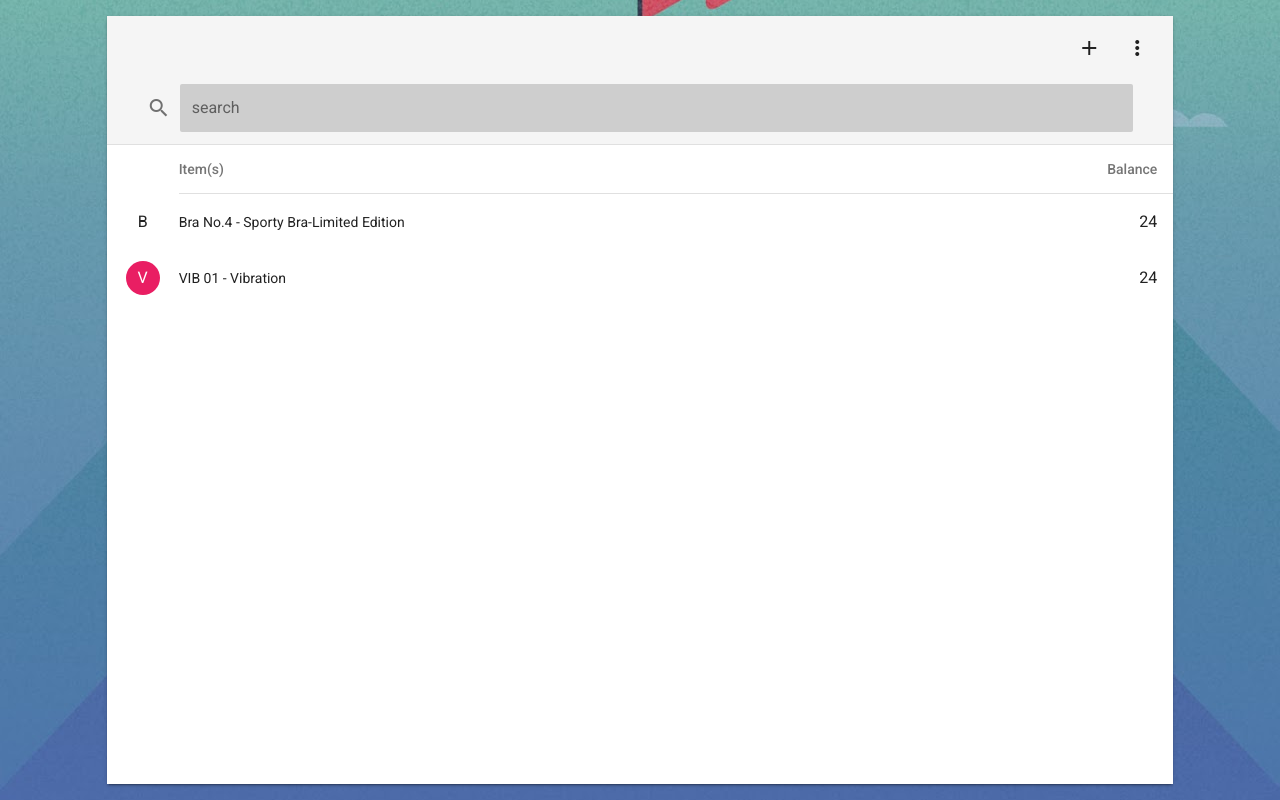
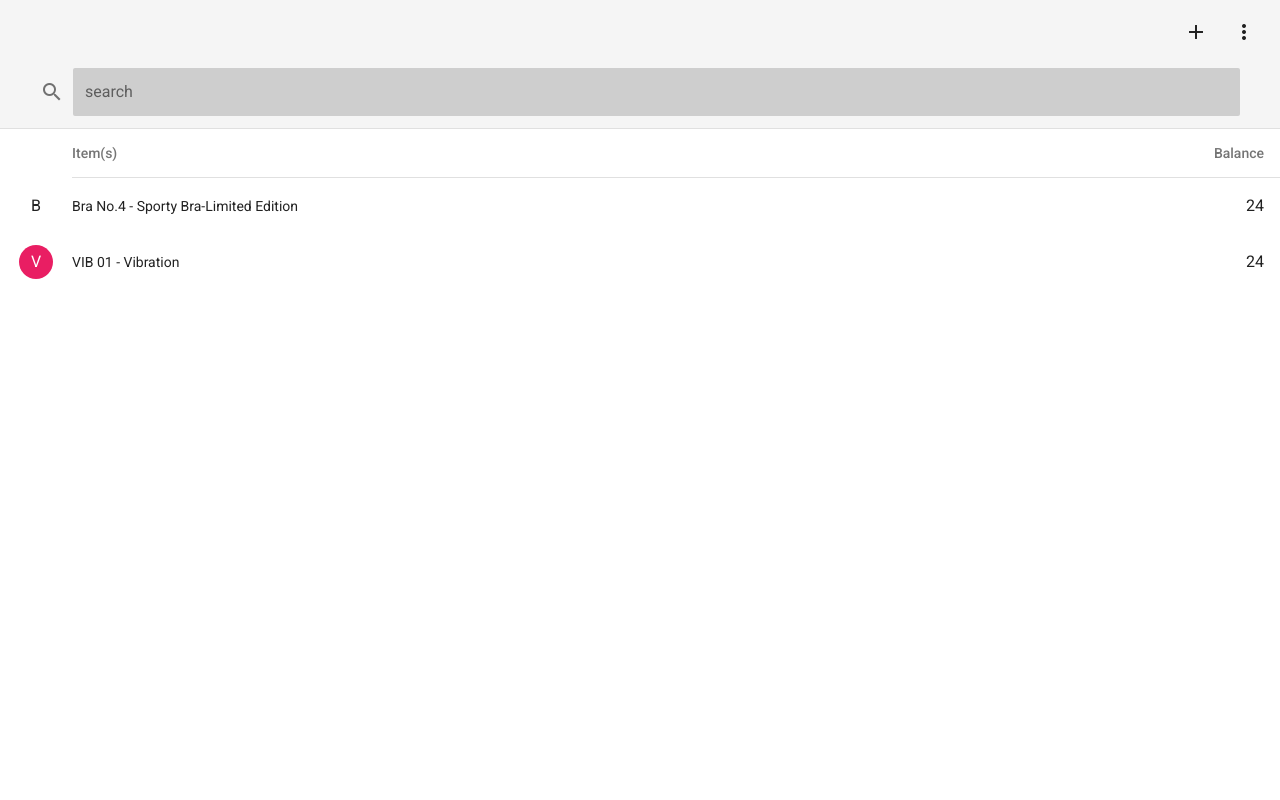
Before and after one commit to jackn3o/inventory, a Vue app: page / in a window 1280 px wide. Built offline with nearby package versions, Linux system fonts and the light colour scheme; what vue-lodash, vue-momentjs would draw is missing.

Commit message:
change layout configuration

```diff
--- a/src/App.vue
+++ b/src/App.vue
@@ -4,8 +4,8 @@
              :class="appClasses">
             <v-layout row
                       fill-height>
-                <v-flex lg10
-                        offset-lg1
+                <v-flex xl10
+                        offset-xl1
                         xs12>
                     <router-view></router-view>
                 </v-flex>
@@ -28,14 +28,7 @@ export default {
         },
         appClasses() {
             return {
-                'pt-3':
-                    this.currentViewportSize !== 'xs' &&
-                    this.currentViewportSize !== 'sm' &&
-                    this.currentViewportSize !== 'md',
-                'pb-3':
-                    this.currentViewportSize !== 'xs' &&
-                    this.currentViewportSize !== 'sm' &&
-                    this.currentViewportSize !== 'md'
+                'py-3': this.currentViewportSize === 'xl'
             }
         }
     },
```
